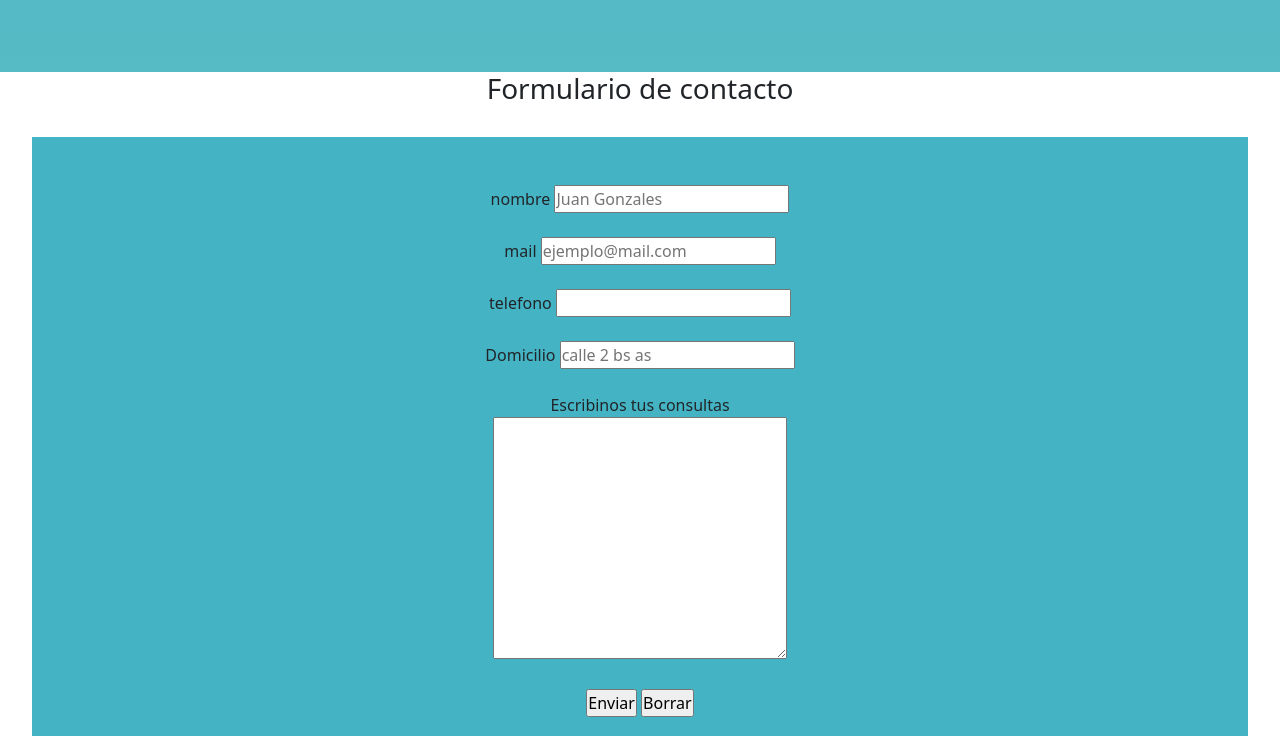
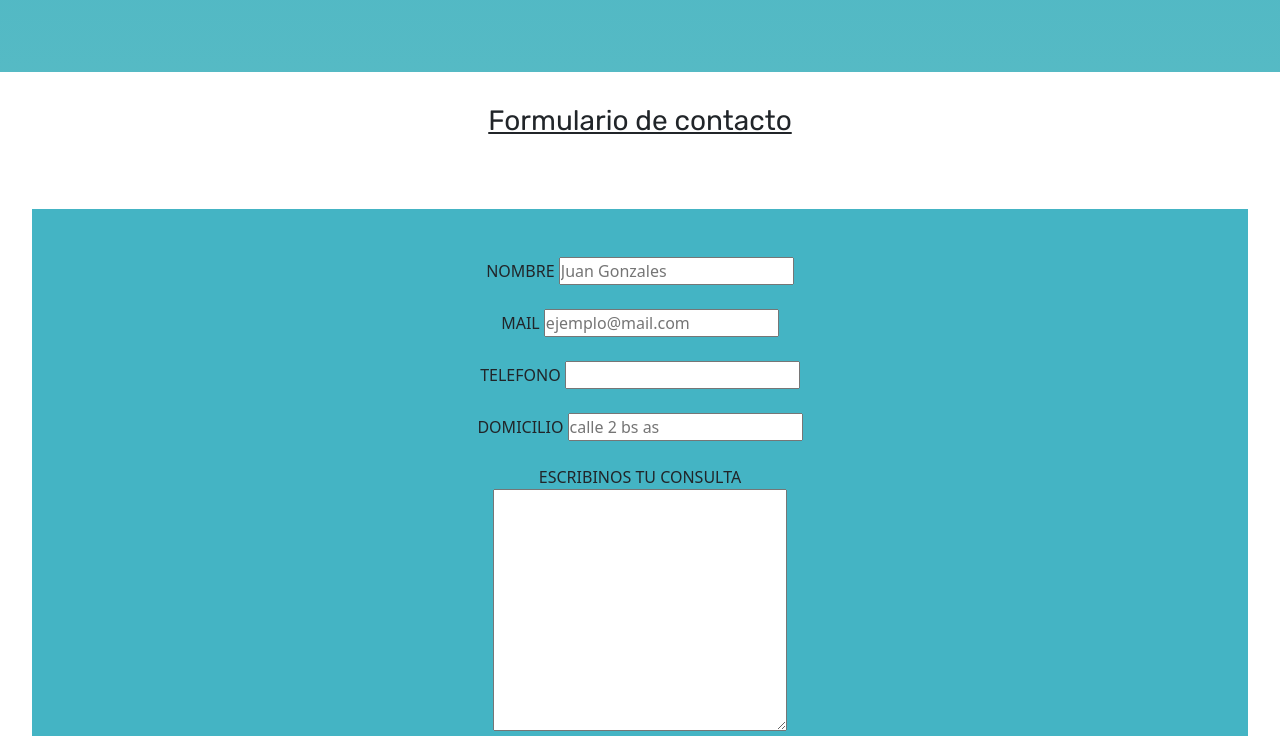
Before and after one commit to fedekuhn/proyecto-scss, a website: page queofrecemos.html in a window 1280 px wide. Shown: the part 1864-2600 px from the top of the page. Drawn offline with nearby package versions, Linux system fonts and the light colour scheme.

Commit message:
formulario 2

```diff
--- a/queofrecemos.html
+++ b/queofrecemos.html
@@ -82,18 +82,12 @@
                 <ul class="dropdown-menu" aria-labelledby="navbarDropdown">
                   <li>
                     <a class="dropdown-item" href="./queofrecemos.html"
-                      >TERAPIA 1</a
+                      >Terapias y Actividades</a
                     >
                   </li>
                   <li>
                     <a class="dropdown-item" href="./queofrecemos.html"
-                      >TERAPIA 2</a
-                    >
-                  </li>
-                  <li><hr class="dropdown-divider" /></li>
-                  <li>
-                    <a class="dropdown-item" href="./queofrecemos.html"
-                      >TERAPIA 3</a
+                      >Contactanos</a
                     >
                   </li>
                 </ul>
@@ -160,26 +154,27 @@
       </div>
       <br>
       <section class="formulario">
-        <h3>Formulario de contacto</h3>
+        <h3 class="tituloform">Formulario de contacto</h3>
+        <fieldset>
         <form action="" class="form">
           <div>
-            <label for="nombre">nombre</label>
+            <label for="nombre">NOMBRE</label>
             <input type="text" name="nombre" placeholder="Juan Gonzales">
           </div><br>
           <div>
-            <label for="mail">mail</label>
+            <label for="mail">MAIL</label>
             <input type="email" name="mail" placeholder="ejemplo@mail.com">
           </div><br>
           <div>
-            <label for="telefono">telefono</label>
+            <label for="telefono">TELEFONO</label>
             <input type="text" name="telefono">
           </div><br>
           <div>
-            <label for="Domicilio">Domicilio</label>
+            <label for="Domicilio">DOMICILIO</label>
             <input type="text" name="domicilio" placeholder="calle 2 bs as">
           </div><br>
           <div>
-            <label for="comentario">Escribinos tus consultas</label><br>
+            <label for="comentario">ESCRIBINOS TU CONSULTA</label><br>
             <textarea name="consultas" id="" cols="30" rows="10"></textarea>
           </div><br>
           <div>
@@ -187,6 +182,7 @@
             <input type="reset" value="Borrar">
           </div>
         </form><br>
+      </fieldset>
       </section>
     </main>
     <footer class="pieQO">
--- a/scss/_queofrecemos.scss
+++ b/scss/_queofrecemos.scss
@@ -112,6 +112,11 @@ h3{
 }
 .formulario{
     background-color: white;
+        .tituloform{
+            padding: 2rem;
+            text-decoration: underline;
+            font-family: 'Rubik', sans-serif;
+        }
 }
 .form{
     margin: 2rem;
```
Also changed, not shown: galeria.html (+2 -8 lines), index.html (+3 -9 lines), nosotros.html (+4 -10 lines), MULTIMEDIA/Pareja.webp (deleted), css/estilo.css.
